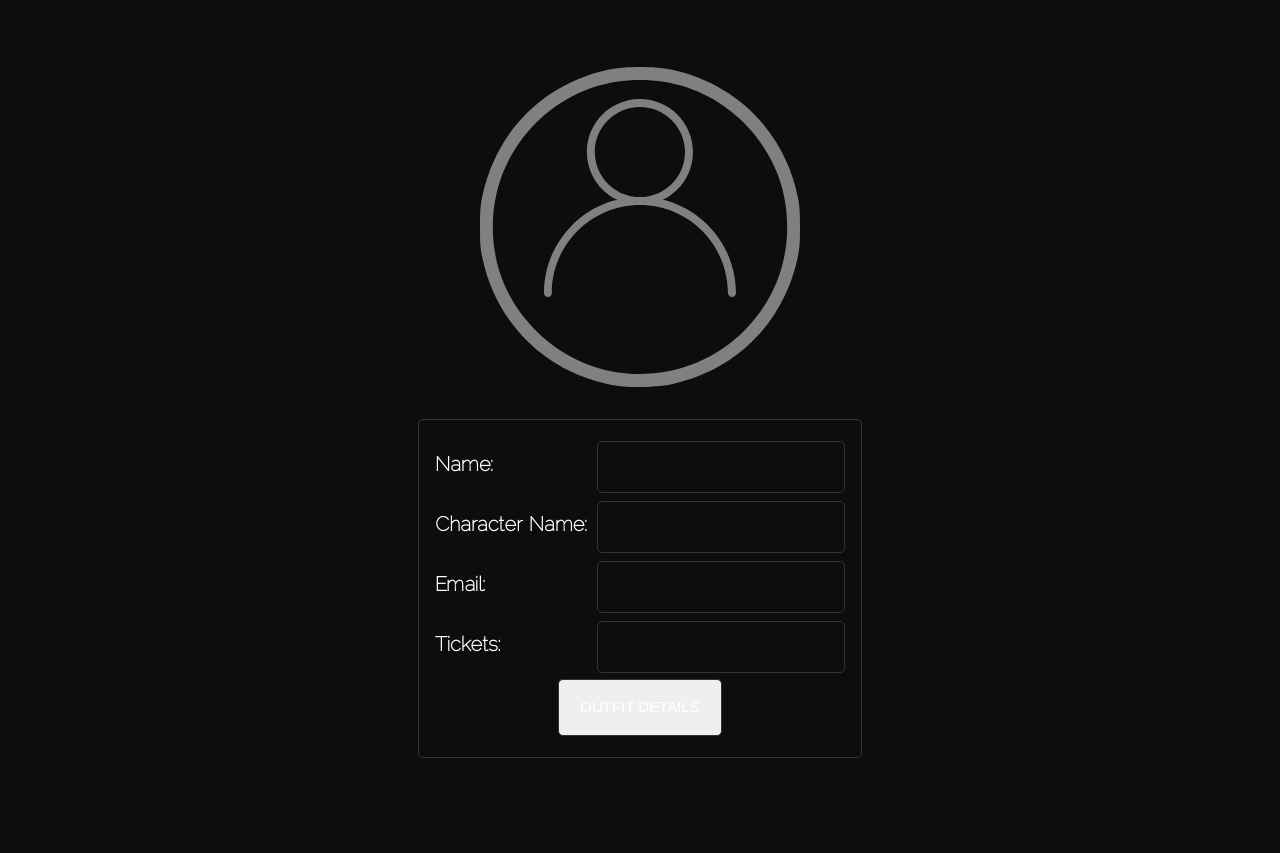
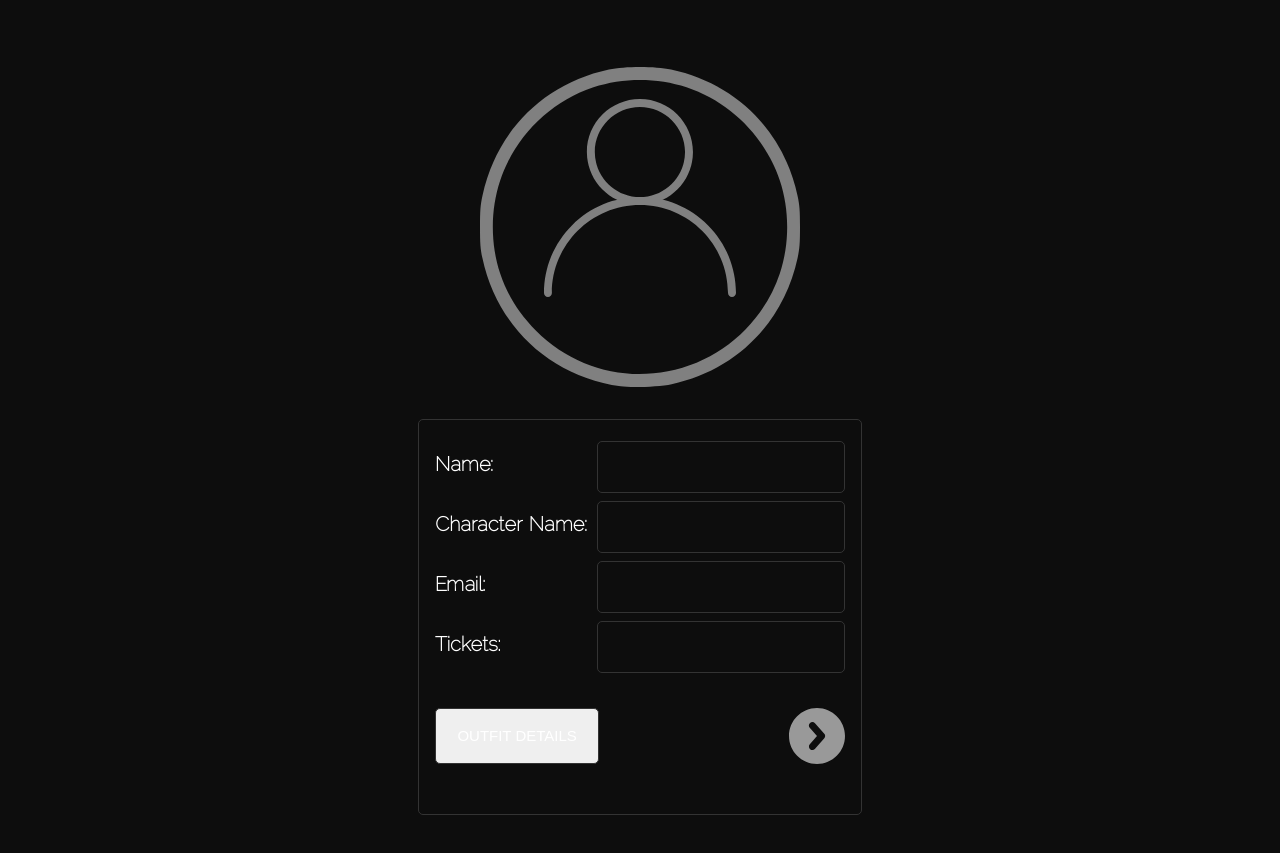
Before and after one commit to cdm430/webtech_site, a plain HTML site: page profile.html in a window 1280 px wide. Shown: the part 93-946 px from the top of the page. Drawn offline with Linux system fonts and the light colour scheme.

Commit message:
arrow on profile

```diff
--- a/css/profile.css
+++ b/css/profile.css
@@ -48,6 +48,32 @@
 
 }
 
+#costume-arrow {
+    height: 3.5em;
+    /*bottom: 5em;
+    left: 50%;*/
+    /*margin-left: -50px;*/
+    float: right;
+    z-index: 0;
+    -webkit-transition: 0.4s ease-in-out;
+    -moz-transition: 0.4s ease-in-out;
+    -o-transition: 0.4s ease-in-out;
+    transition: 0.4s ease-in-out;
+    /*transform: rotate(-90deg);*/
+
+}
+
+.rotation {
+    transform: rotate(90deg);
+    -webkit-transform: rotate(90deg);
+    transition-delay: 0s;
+}
+
+#button-container{
+    margin-top: 2em;
+    height: 3.5em;
+}
+
 .info-line {
     width: 100%;
     height: 2.5em;
@@ -78,9 +104,10 @@
 }
 
 .button-outfit {
-    display: block;
+    display: inline;
     line-height: 3.5em;
-    margin: 3px auto;
+    height: 100%;
+    margin: 0 auto;
     width: 40%;
     font-size: 15px;
     color: #ffffff;
@@ -108,9 +135,12 @@
 
 .costume-info{
     height: 0em;
+    position: relative;
     opacity: 0;
-    width: 90%;
-    margin: 0 auto;
+    width: 100%;
+    margin: 0em auto;
+    margin-bottom: 2em;
+    top: 2em;
     -webkit-border-radius: 5px;
     border-radius: 5px;
     border: 1px solid #333333;
--- a/js/script.js
+++ b/js/script.js
@@ -94,15 +94,19 @@ function start(){
         if($costumeInfo.css('opacity') == 0) {
             newOpacity = 1;
             newHeight = '30em';
+            $('#costume-arrow').addClass('rotation');
         }
         else {
             newOpacity = 0;
             newHeight = '0em';
+            $('#costume-arrow').removeClass('rotation');
         }
         $costumeInfo.animate({
             height: newHeight,
             opacity: newOpacity
         }, 500, 'linear');
+
+
     })
 
     var username = document.querySelector('[name="username"]');
--- a/profile.html
+++ b/profile.html
@@ -62,7 +62,10 @@
         <div class="info-line">
             <span class="info-type">Tickets: </span> <div class="box"></div>
         </div>
-        <button type="button" class='button-outfit'>Outfit Details</button>
+        <div id="button-container">
+            <button type="button" class='button-outfit'>Outfit Details</button>
+            <img id="costume-arrow" src="images/arrowRight.svg" alt="Your browser does not support svg"/>
+        </div>
         <div class="costume-info">
 
         </div>
```
Also changed, not shown: images/arrowRight.svg (added).
